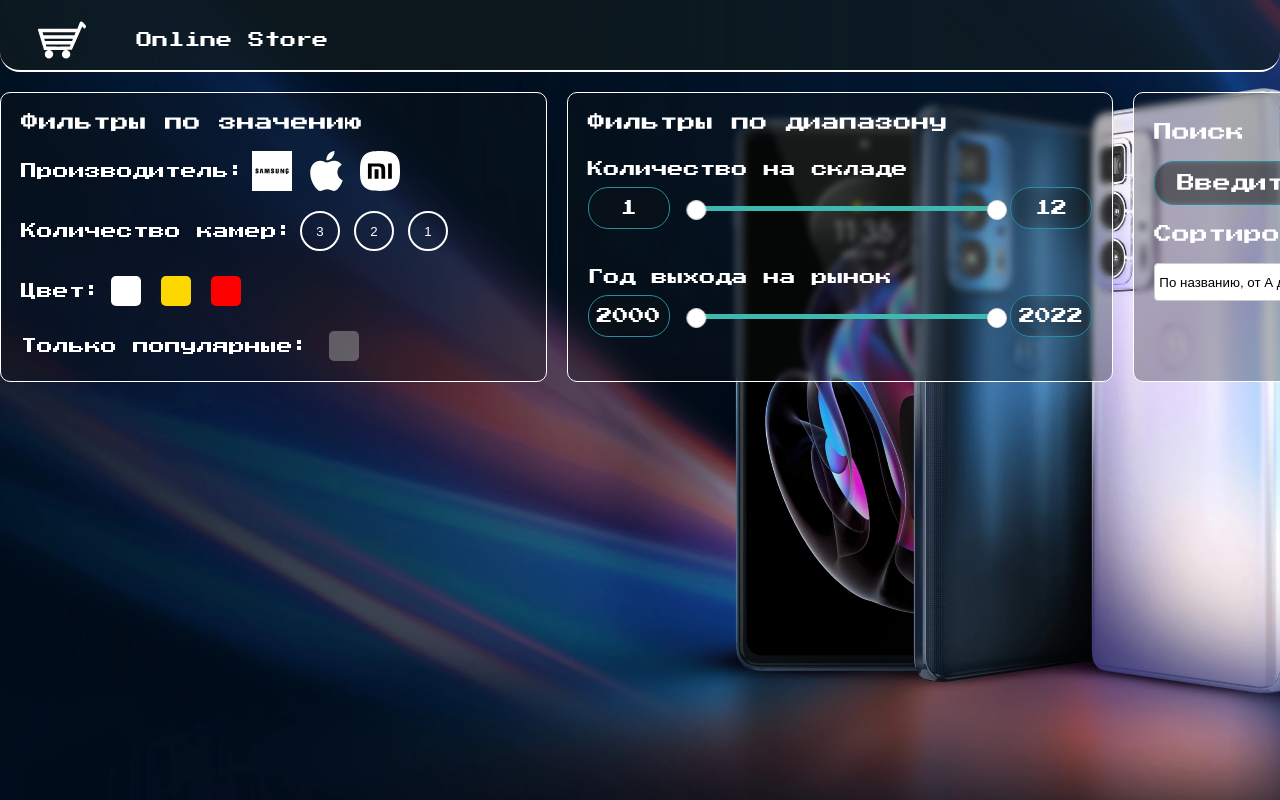
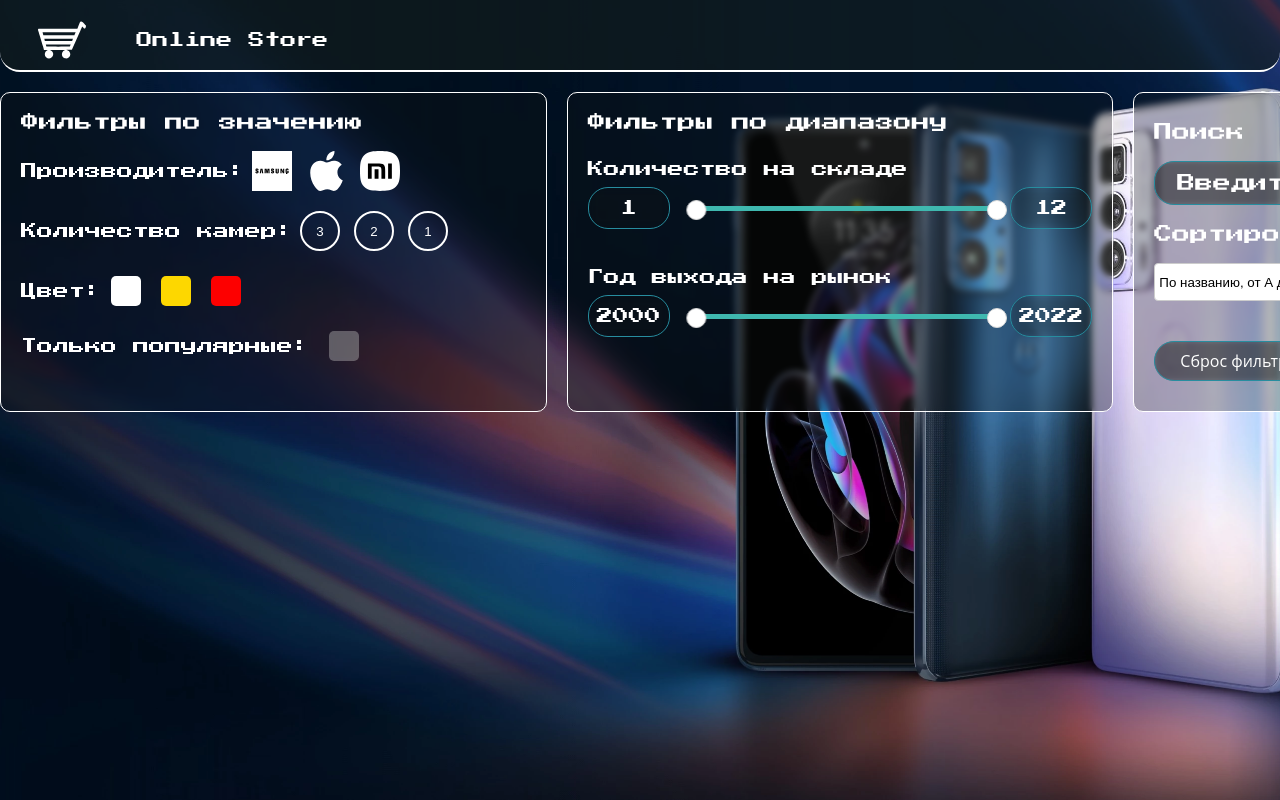
Before and after one commit to kasymoff/online-store, a website built with webpack: page src/index.html in a window 1280 px wide. Shown: the top 800 px of the page. Built offline with nearby package versions, Linux system fonts and the light colour scheme; files whose address does not match are found by name.

Commit message:
feat: add reset buttons to page

```diff
--- a/src/pages/main/Main/Filters/Search.ts
+++ b/src/pages/main/Main/Filters/Search.ts
@@ -40,11 +40,23 @@ export default class Search {
     this.container.append(input);
   }
 
+  createResetButtons(): void {
+    const buttons = document.createElement('div');
+    buttons.classList.add('buttons');
+    const resetFiltersButton = document.createElement('button');
+    const resetSettingsButton = document.createElement('button');
+    resetFiltersButton.textContent = 'Сброс фильтров';
+    resetSettingsButton.textContent = 'Сброс настроек';
+    buttons.append(resetFiltersButton, resetSettingsButton);
+    this.container.append(buttons);
+  }
+
   render() {
     this.createTitle('Поиск');
     this.createSearchField();
     this.createTitle('Сортировка');
     this.createSortField();
+    this.createResetButtons();
     return this.container
   }
 }
--- a/src/pages/main/Main/Main.scss
+++ b/src/pages/main/Main/Main.scss
@@ -261,5 +261,34 @@
       box-sizing: border-box;
       outline: 0px !important;
     }
+    .buttons {
+      -webkit-column-gap: 20px;
+      column-gap: 20px;
+      display: flex;
+      flex-wrap: wrap;
+      margin: 30px 0 10px;-webkit-column-gap: 20px;
+      column-gap: 20px;
+      display: flex;
+      flex-wrap: wrap;
+      margin: 30px 0 10px;
+      button {
+        -webkit-backdrop-filter: blur(3px);
+        backdrop-filter: blur(3px);
+        background-color: rgba(19,20,21,.3);
+        border: 1px solid #278d9f;
+        border-radius: 20px;
+        color: #fff;
+        cursor: pointer;
+        font-family: Open Sans,sans-serif;
+        font-size: 16px;
+        font-weight: 400;
+        height: 40px;
+        margin: 10px 0;
+        padding: 0 25px;
+        &:hover {
+          opacity: .8;
+        }
+      }
+    }
   }
 }
```
